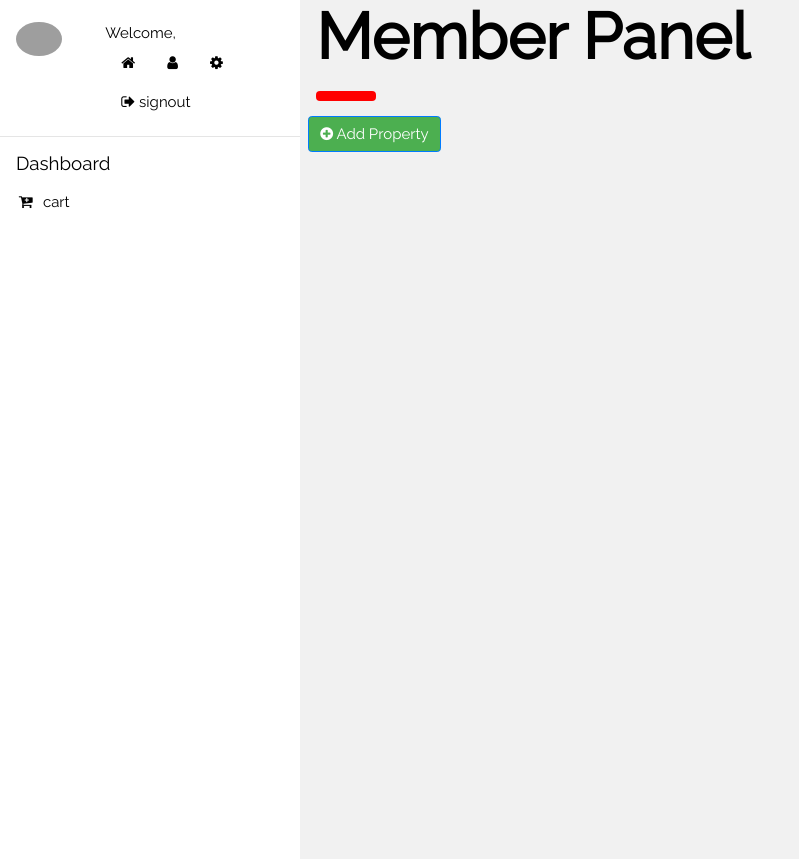
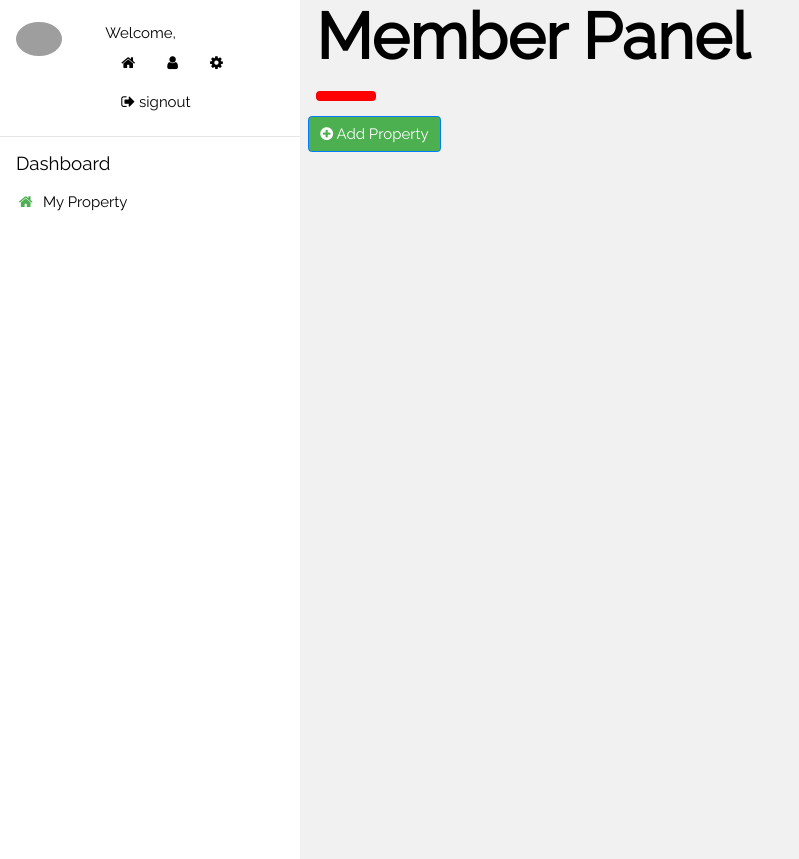
Before and after one commit to MusawerAli/housing, a PHP site: page /housing/member_panel/index.php in a window 1280 px wide. Shown: the part 81-940 px from the top of the page, without its empty margins (0-799 px from the left). Run offline with PHP 8.4, Linux system fonts and the light colour scheme; a user stored in the database is signed in; data comes from the database, SQL or seed files in the repository; grey boxes are pictures that could not be loaded.

Commit message:
Property detail

```diff
--- /dev/null
+++ b/member_panel/property_detail.php
@@ -0,0 +1,4 @@
+<?php
+include "user_header.php";
+require_once "../db.php";
+?>
--- a/member_panel/user_header.php
+++ b/member_panel/user_header.php
@@ -52,7 +52,7 @@
   <div class="w3-bar-block">
     <a href="#" class="w3-bar-item w3-button w3-padding-16 w3-hide-large w3-dark-grey w3-hover-black" onclick="w3_close()" title="close menu"><i class="fa fa-remove fa-fw"></i>  Close Menu</a>
 
-  <a href="index.php" class="w3-bar-item w3-button w3-padding"><i class="fa fa-cart-plus fa-fw"></i>  cart</a>
+  <a href="property_detail.php" class="w3-bar-item w3-button w3-padding"><i class="fa fa-home w3-text-green fa-fw"></i>  My Property</a>
 
     <br><br>
   </div>
```
Also changed, not shown: assets/dataimg/partner-APW-AMG1076-hd.jpg (added).
